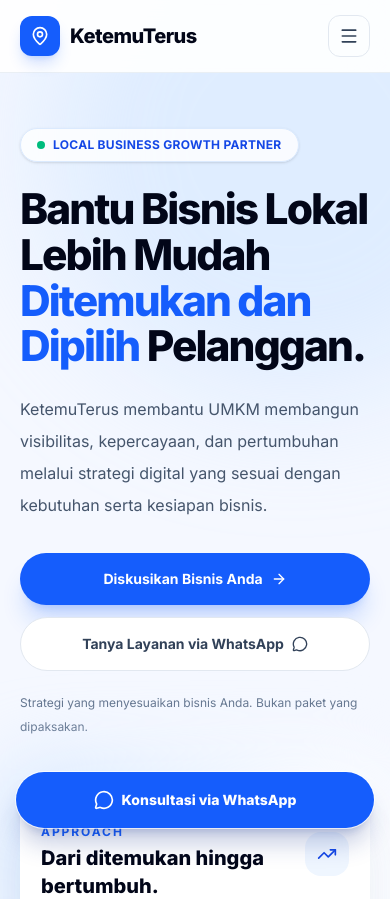
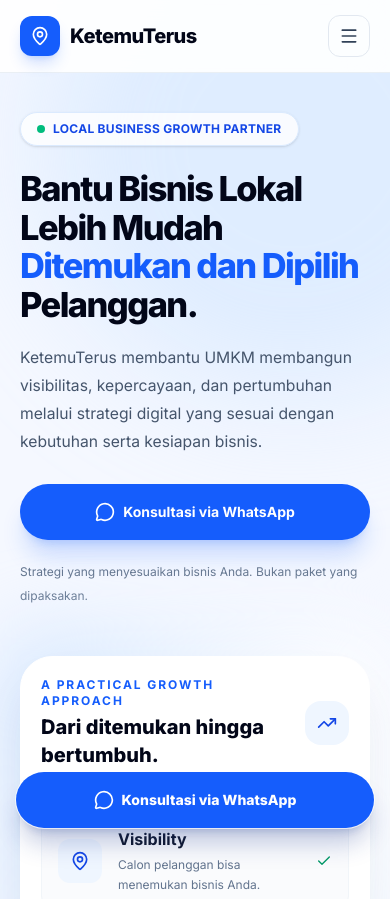
Before and after one commit to hakimarie/ketemuterusstitch, a React (Vite) app: page / in a window 390 px wide. Shown: the top 899 px of the page. Built offline with nearby package versions, Linux system fonts and the light colour scheme.

Commit message:
Improve mobile hero layout and apply social brand colors

```diff
--- a/src/App.tsx
+++ b/src/App.tsx
@@ -130,7 +130,7 @@ export default function App() {
       </header>
 
       <main>
-        <section className="relative isolate overflow-hidden bg-[#F5F8FF] pb-16 pt-32 sm:pb-24 sm:pt-36 lg:pb-28 lg:pt-40">
+        <section className="relative isolate overflow-hidden bg-[#F5F8FF] pb-24 pt-28 sm:pb-24 sm:pt-36 lg:pb-28 lg:pt-40">
           <div className="pointer-events-none absolute -right-40 -top-28 h-[32rem] w-[32rem] rounded-full bg-blue-200/40 blur-3xl" />
           <div className="pointer-events-none absolute -bottom-44 -left-32 h-[30rem] w-[30rem] rounded-full bg-sky-100/70 blur-3xl" />
           <div className="relative mx-auto grid max-w-7xl items-center gap-12 px-5 sm:px-7 lg:grid-cols-[1.05fr_.95fr] lg:gap-16 lg:px-8">
@@ -138,18 +138,15 @@ export default function App() {
               <div className="mb-6 inline-flex items-center gap-2 rounded-full border border-blue-100 bg-white/80 px-4 py-2 text-xs font-bold tracking-wide text-blue-700 shadow-sm">
                 <span className="h-2 w-2 rounded-full bg-emerald-500" /> LOCAL BUSINESS GROWTH PARTNER
               </div>
-              <h1 className="max-w-3xl text-[2.65rem] font-extrabold leading-[1.08] tracking-[-0.045em] text-slate-950 sm:text-5xl lg:text-[3.8rem]">
+              <h1 className="max-w-3xl text-[2.15rem] font-extrabold leading-[1.12] tracking-[-0.045em] text-slate-950 sm:text-5xl lg:text-[3.8rem]">
                 Bantu Bisnis Lokal Lebih Mudah <span className="text-blue-600">Ditemukan dan Dipilih</span> Pelanggan.
               </h1>
-              <p className="mt-6 max-w-2xl text-base leading-8 text-slate-600 sm:text-lg">
+              <p className="mt-5 max-w-2xl text-[0.98rem] leading-7 text-slate-600 sm:mt-6 sm:text-lg sm:leading-8">
                 KetemuTerus membantu UMKM membangun visibilitas, kepercayaan, dan pertumbuhan melalui strategi digital yang sesuai dengan kebutuhan serta kesiapan bisnis.
               </p>
-              <div className="mt-8 flex flex-col gap-3 sm:flex-row">
-                <a href={waLink("Halo KetemuTerus, saya ingin konsultasi dan mencari tahu strategi digital yang tepat untuk bisnis saya.")} target="_blank" rel="noreferrer" className="inline-flex min-h-13 items-center justify-center gap-2 rounded-full bg-blue-600 px-7 py-4 text-sm font-bold text-white shadow-xl shadow-blue-600/20 transition hover:-translate-y-0.5 hover:bg-blue-700">
-                  Diskusikan Bisnis Anda <ArrowRight className="h-4 w-4" />
-                </a>
-                <a href={waLink("Halo KetemuTerus, saya ingin mengetahui layanan yang paling sesuai dengan kebutuhan bisnis saya.")} target="_blank" rel="noreferrer" className="inline-flex min-h-13 items-center justify-center gap-2 rounded-full border border-slate-200 bg-white px-7 py-4 text-sm font-bold text-slate-700 transition hover:border-blue-200 hover:text-blue-700">
-                  Tanya Layanan via WhatsApp <MessageCircle className="h-4 w-4" />
+              <div className="mt-7 flex flex-col gap-3 sm:mt-8 sm:flex-row">
+                <a href={waLink("Halo KetemuTerus, saya ingin konsultasi dan mencari tahu strategi digital yang tepat untuk bisnis saya.")} target="_blank" rel="noreferrer" className="inline-flex min-h-14 w-full items-center justify-center gap-2 rounded-full bg-blue-600 px-6 py-4 text-sm font-bold text-white shadow-xl shadow-blue-600/20 transition hover:-translate-y-0.5 hover:bg-blue-700 sm:w-auto sm:px-7">
+                  <MessageCircle className="h-5 w-5" /> Konsultasi via WhatsApp
                 </a>
               </div>
               <p className="mt-5 text-xs leading-6 text-slate-500">Strategi yang menyesuaikan bisnis Anda. Bukan paket yang dipaksakan.</p>
@@ -336,14 +333,14 @@ export default function App() {
             <p className="mt-3 text-sm text-slate-500">Jakarta, Indonesia</p>
           </div>
           <div className="flex items-center gap-3 md:ml-auto md:pt-2" aria-label="Social media KetemuTerus">
-            <a href="https://www.tiktok.com/@ketemuterus.biz.id" target="_blank" rel="noreferrer" aria-label="TikTok KetemuTerus" title="TikTok" className="flex h-11 w-11 items-center justify-center rounded-full border border-slate-200 text-slate-600 transition hover:border-blue-200 hover:bg-blue-50 hover:text-blue-700">
-              <Music2 className="h-5 w-5" />
+            <a href="https://www.tiktok.com/@ketemuterus.biz.id" target="_blank" rel="noreferrer" aria-label="TikTok KetemuTerus" title="TikTok" className="flex h-12 w-12 items-center justify-center rounded-full bg-[#111111] text-white shadow-sm transition hover:scale-105 hover:bg-black" >
+              <Music2 className="h-6 w-6" strokeWidth={2.8} />
             </a>
-            <a href="https://www.instagram.com/ketemuterus.biz.id/" target="_blank" rel="noreferrer" aria-label="Instagram KetemuTerus" title="Instagram" className="flex h-11 w-11 items-center justify-center rounded-full border border-slate-200 text-slate-600 transition hover:border-blue-200 hover:bg-blue-50 hover:text-blue-700">
-              <Instagram className="h-5 w-5" />
+            <a href="https://www.instagram.com/ketemuterus.biz.id/" target="_blank" rel="noreferrer" aria-label="Instagram KetemuTerus" title="Instagram" className="flex h-12 w-12 items-center justify-center rounded-full bg-gradient-to-tr from-[#FEDA75] via-[#D62976] to-[#4F5BD5] text-white shadow-sm transition hover:scale-105">
+              <Instagram className="h-6 w-6" strokeWidth={2.8} />
             </a>
-            <a href={waLink("Halo KetemuTerus, saya ingin bertanya tentang layanan Anda.")} target="_blank" rel="noreferrer" aria-label="WhatsApp KetemuTerus" title="WhatsApp" className="flex h-11 w-11 items-center justify-center rounded-full border border-slate-200 text-slate-600 transition hover:border-blue-200 hover:bg-blue-50 hover:text-blue-700">
-              <MessageCircle className="h-5 w-5" />
+            <a href={waLink("Halo KetemuTerus, saya ingin bertanya tentang layanan Anda.")} target="_blank" rel="noreferrer" aria-label="WhatsApp KetemuTerus" title="WhatsApp" className="flex h-12 w-12 items-center justify-center rounded-full bg-[#25D366] text-white shadow-sm transition hover:scale-105 hover:bg-[#1FB85A]">
+              <MessageCircle className="h-6 w-6" strokeWidth={2.8} />
             </a>
           </div>
         </div>
```
